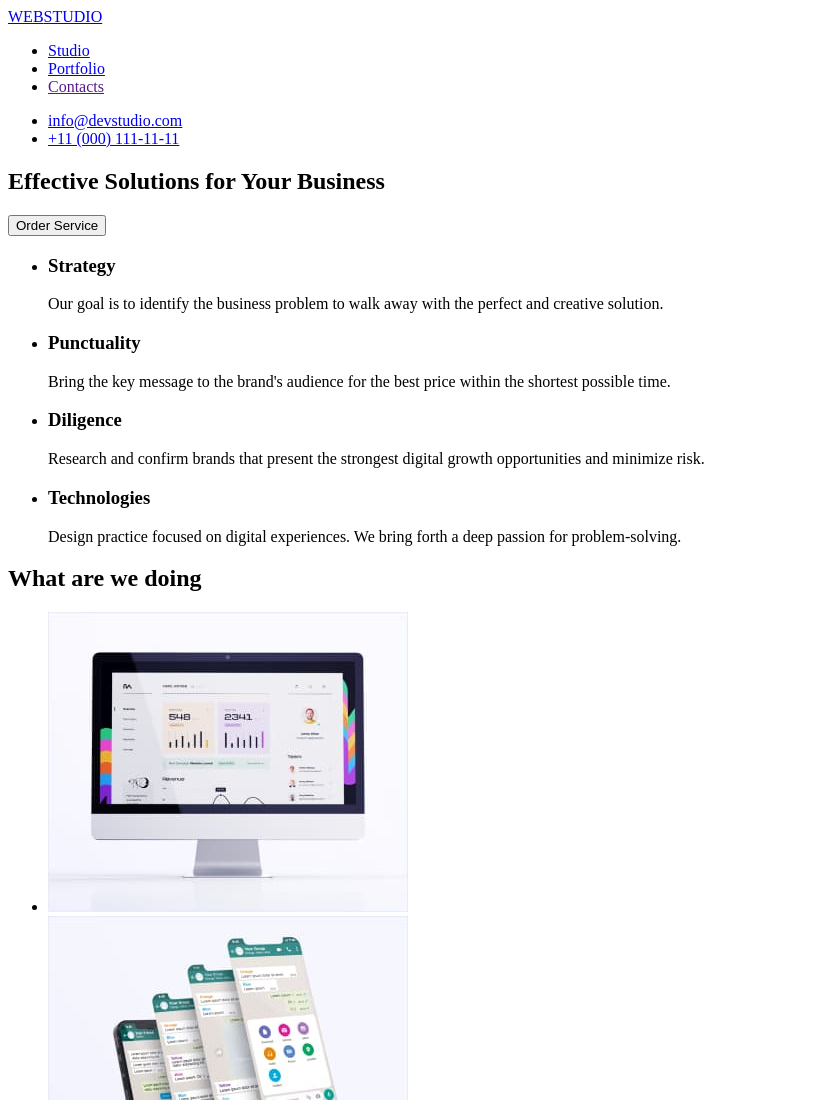
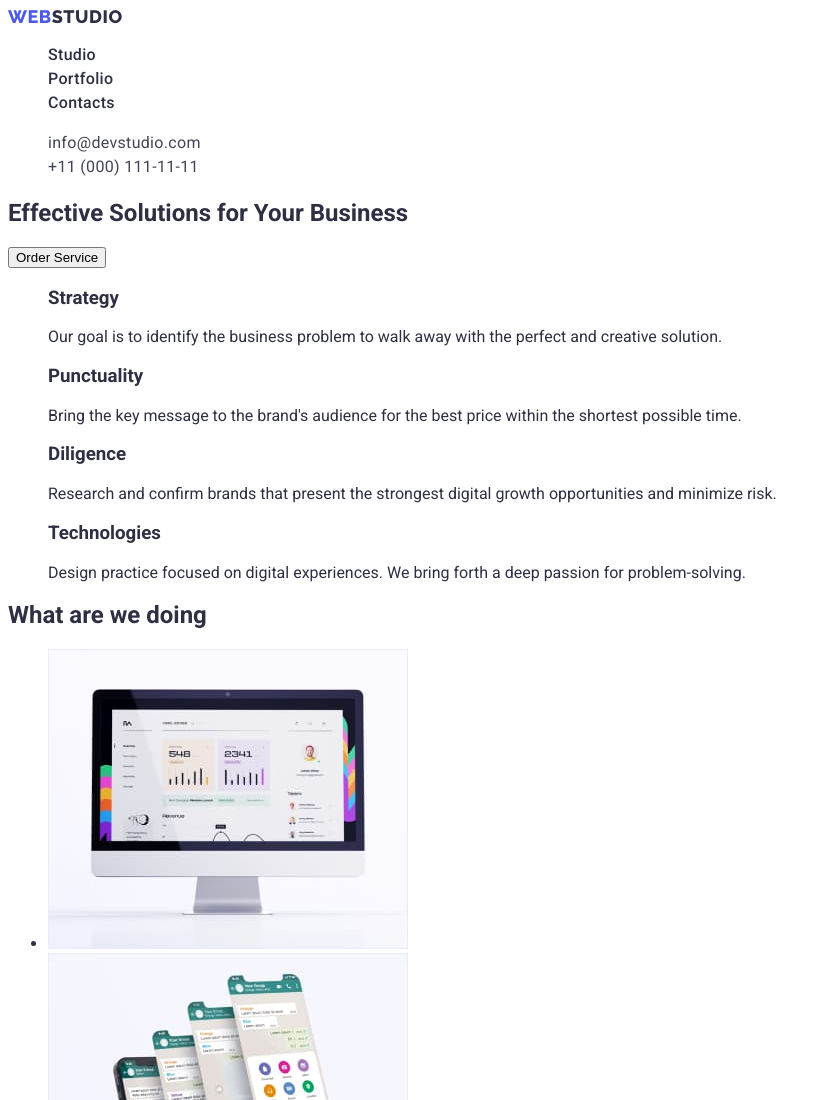
Before and after one commit to opererva/goit-markup-hw-02, a plain HTML site: page index.html in a window 1280 px wide. Shown: the top 1100 px of the page, without its empty margins (0-831 px from the left). Drawn offline with Linux system fonts and the light colour scheme.

Commit message:
ADD header css

```diff
--- /dev/null
+++ b/css/styles.css
@@ -0,0 +1,71 @@
+body {
+    font-family: 'Roboto', sans-serif;
+    color: #2E2F42;
+}
+/* --------------HEADER--------------- */
+.list {
+    list-style: none;
+}
+
+.link {
+    text-decoration: none;
+}
+.header {
+    background: #FFFFFF;
+}
+
+.header-navigation {}
+
+.logo-web {
+    font-family: 'Raleway';
+        font-style: normal;
+        font-weight: 800;
+        font-size: 18px;
+        line-height: 0.75;
+        letter-spacing: 0.03em;
+        text-transform: uppercase;
+        color: #4D5AE5;
+}
+
+.logo-studio {
+    font-family: 'Raleway';
+        font-style: normal;
+        font-weight: 800;
+        font-size: 18px;
+        line-height: 0.75;
+        letter-spacing: 0.03em;
+        text-transform: uppercase;
+        color: #2E2F42;
+}
+
+.header-list {}
+
+.header-items {}
+
+.header-link {
+        font-weight: 500;
+        font-size: 16px;
+        line-height: 1.5;
+        letter-spacing: 0.02em;
+        color: #2E2F42;
+}
+
+.header-link:hover {
+    color: #434455;
+}
+
+.header-link:focus {
+    color: #4D5AE5;
+}
+
+.header-contacts {}
+
+.header-link-contacts {
+        font-weight: 400;
+        font-size: 16px;
+        line-height: 1.5;
+        letter-spacing: 0.02em;
+        color: #434455;
+}
+
+/* ------------- */
--- a/index.html
+++ b/index.html
@@ -5,39 +5,43 @@
     <meta http-equiv="X-UA-Compatible" content="IE=edge">
     <meta name="viewport" content="width=device-width, initial-scale=1.0">
     <title>Document</title>
+    <link rel="preconnect" href="https://fonts.googleapis.com">
+<link rel="preconnect" href="https://fonts.gstatic.com" crossorigin>
+<link href="https://fonts.googleapis.com/css2?family=Raleway:wght@800&family=Roboto:wght@400;500;700;900&display=swap" rel="stylesheet">
+    <link rel="stylesheet" href="./css/styles.css">
 </head>
 <body>
-    <header>
-        <nav>
-            <a href="./index.html"><span>WEB</span>STUDIO</a>
-        <ul>
-            <li><a href="./index.html">Studio</a></li>
-            <li><a href="./portfolio.html">Portfolio</a></li>
-            <li><a href="">Contacts</a></li>
+    <header class="header">
+        <nav class="header-navigation">
+            <a href="./index.html" class="header-logo link"><span class="logo-web">WEB</span><span class="logo-studio">STUDIO</span></a>
+        <ul class="header-list list">
+            <li class="header-items"><a href="./index.html" class="header-link link">Studio</a></li>
+            <li class="header-items"><a href="./portfolio.html" class="header-link link">Portfolio</a></li>
+            <li class="header-items"><a href="" class="header-link link">Contacts</a></li>
         </ul>
         </nav>
-        <ul>
-            <li><a href="mailto:info@devstudio.com">info@devstudio.com</a></li>
-            <li><a href="tel:+110001111111">+11 (000) 111-11-11</a></li>
+        <ul class="header-list list">
+            <li class="header-contacts"><a href="mailto:info@devstudio.com" class="header-link-contacts link">info@devstudio.com</a></li>
+            <li class="header-contacts"><a href="tel:+110001111111" class="header-link-contacts link">+11 (000) 111-11-11</a></li>
         </ul>
 
     </header>
     <main>
-    <section>
-        <h1>Effective Solutions
+    <section class="top">
+        <h1 class="top-title">Effective Solutions
             for Your Business</h1>
-            <button type="button">Order Service</button>
+            <button type="button" class="top-btn">Order Service</button>
     </section>
-    <section>
-    <ul>
-        <li><h3>Strategy</h3>
-        <p>Our goal is to identify the business problem to walk away with the perfect and creative solution.</p></li>
-        <li><h3>Punctuality</h3>
-        <p>Bring the key message to the brand's audience for the best price within the shortest possible time.</p></li>
-        <li><h3>Diligence</h3>
-        <p>Research and confirm brands that present the strongest digital growth opportunities and minimize risk.</p></li>
-        <li><h3>Technologies</h3>
-        <p>Design practice focused on digital experiences. We bring forth a deep passion for problem-solving.</p></li>
+    <section class="top-second">
+    <ul class="top-second-list list">
+        <li><h3 class="top-second-title">Strategy</h3>
+        <p class="top-second-text">Our goal is to identify the business problem to walk away with the perfect and creative solution.</p></li>
+        <li><h3 class="top-second-title">Punctuality</h3>
+        <p class="top-second-text">Bring the key message to the brand's audience for the best price within the shortest possible time.</p></li>
+        <li><h3 class="top-second-title">Diligence</h3>
+        <p class="top-second-text">Research and confirm brands that present the strongest digital growth opportunities and minimize risk.</p></li>
+        <li><h3 class="top-second-title">Technologies</h3>
+        <p class="top-second-text">Design practice focused on digital experiences. We bring forth a deep passion for problem-solving.</p></li>
     </ul>
     </section>
     <section>
```
Also changed, not shown: portfolio.html (+23 -19 lines).
